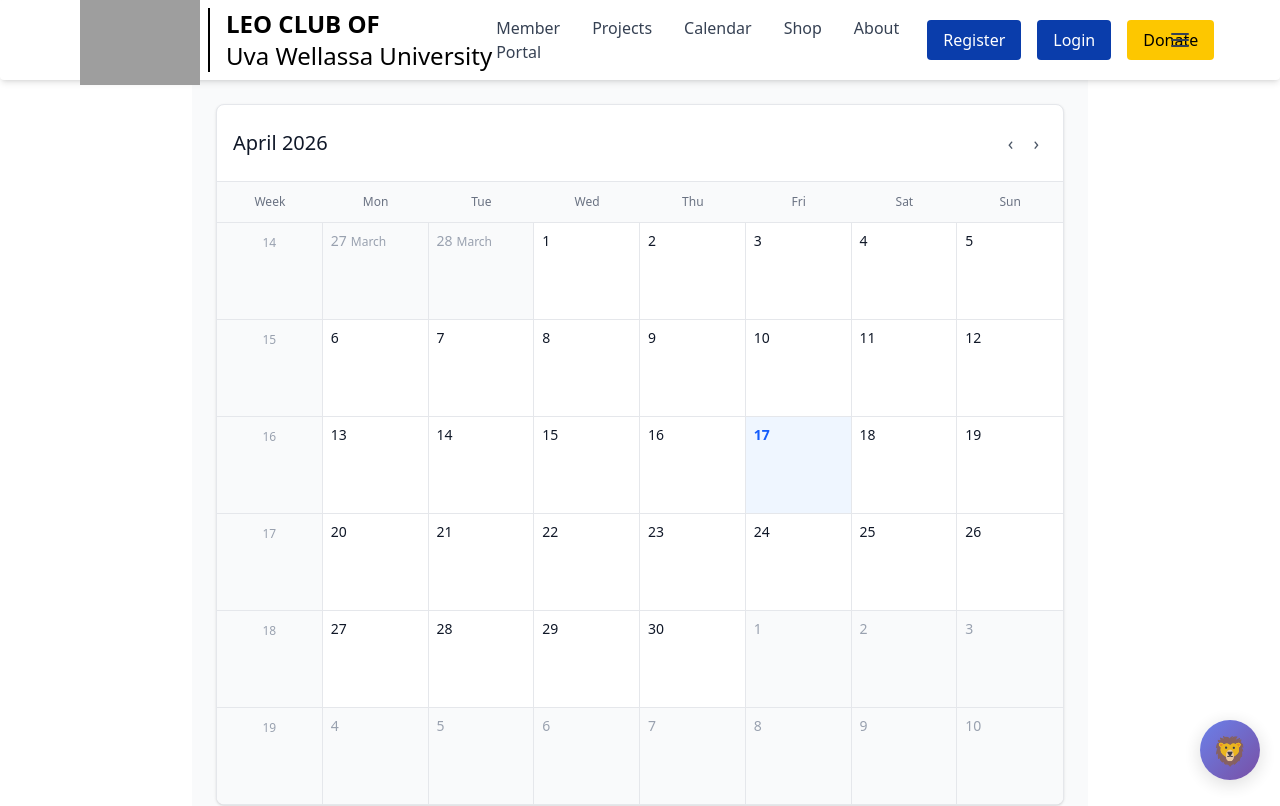
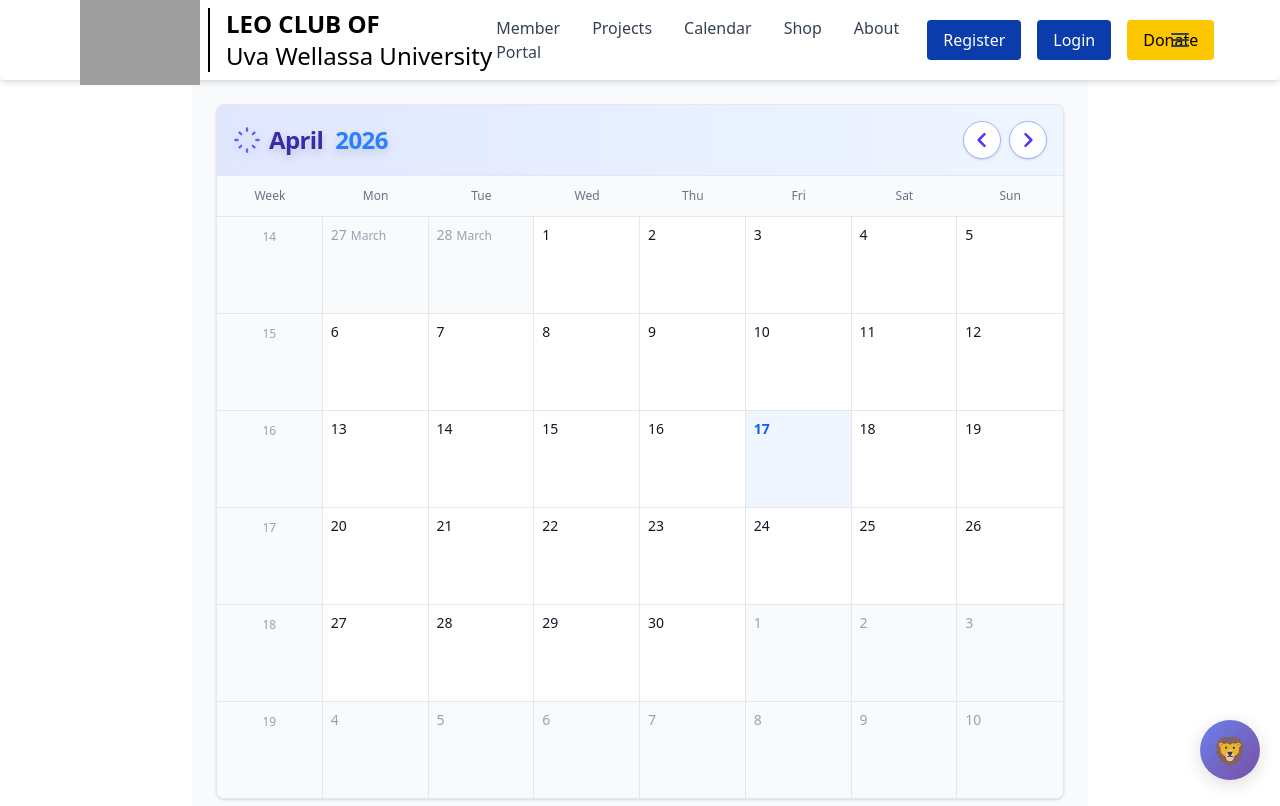
Before and after one commit to Nuwan-droid/leo-club-app, a React (Vite) app in the folder client/: page /calander in a window 1280 px wide. Shown: the top 806 px of the page. Built offline with nearby package versions, Linux system fonts and the light colour scheme; grey boxes are pictures that could not be loaded.

Commit message:
event calendar header changed

```diff
--- a/client/src/Components/Elements/EventCalendar/CalendarHeader.jsx
+++ b/client/src/Components/Elements/EventCalendar/CalendarHeader.jsx
@@ -7,29 +7,39 @@ const CalendarHeader = ({ currentMonth, currentYear, onPrevious, onNext }) => {
   ];
 
   return (
-    <div className="flex items-center justify-between p-4 border-b border-gray-200">
+    <div className="flex items-center justify-between p-4 border-b border-gray-200 bg-gradient-to-r from-indigo-100 to-blue-50 shadow-md">
       <div className="flex items-center space-x-4">
-        <h1 className="text-xl font-medium text-gray-900">
-          {months[currentMonth]} {currentYear}
+        <h1 className="text-2xl font-bold text-indigo-800 tracking-tight drop-shadow-lg flex items-center gap-2">
+          <svg className="w-7 h-7 text-indigo-500 animate-spin-slow" fill="none" stroke="currentColor" strokeWidth="2" viewBox="0 0 24 24">
+            <path strokeLinecap="round" strokeLinejoin="round" d="M12 2v2m6.364 1.636l-1.414 1.414M22 12h-2m-1.636 6.364l-1.414-1.414M12 22v-2m-6.364-1.636l1.414-1.414M2 12h2m1.636-6.364l1.414 1.414"/>
+          </svg>
+          {months[currentMonth]} <span className="ml-1 text-blue-500">{currentYear}</span>
         </h1>
       </div>
 
-      <div className="flex items-center space-x-1">
+      <div className="flex items-center space-x-2">
         <button
           onClick={onPrevious}
-          className="p-2 hover:bg-gray-100 rounded transition-colors text-gray-600 text-lg"
+          className="p-2 bg-white hover:bg-indigo-100 border border-indigo-300 rounded-full shadow text-indigo-600 hover:text-indigo-900 text-lg transition-all duration-200 focus:outline-none focus:ring-2 focus:ring-indigo-400"
+          aria-label="Previous Month"
         >
-          ‹
+          <svg className="w-5 h-5" fill="none" stroke="currentColor" strokeWidth={3} viewBox="0 0 24 24">
+            <path strokeLinecap="round" strokeLinejoin="round" d="M15 19l-7-7 7-7" />
+          </svg>
         </button>
         <button
           onClick={onNext}
-          className="p-2 hover:bg-gray-100 rounded transition-colors text-gray-600 text-lg"
+          className="p-2 bg-white hover:bg-indigo-100 border border-indigo-300 rounded-full shadow text-indigo-600 hover:text-indigo-900 text-lg transition-all duration-200 focus:outline-none focus:ring-2 focus:ring-indigo-400"
+          aria-label="Next Month"
         >
-          ›
+          <svg className="w-5 h-5" fill="none" stroke="currentColor" strokeWidth={3} viewBox="0 0 24 24">
+            <path strokeLinecap="round" strokeLinejoin="round" d="M9 5l7 7-7 7" />
+          </svg>
         </button>
       </div>
     </div>
   );
 };
 
+
 export default CalendarHeader;
```
